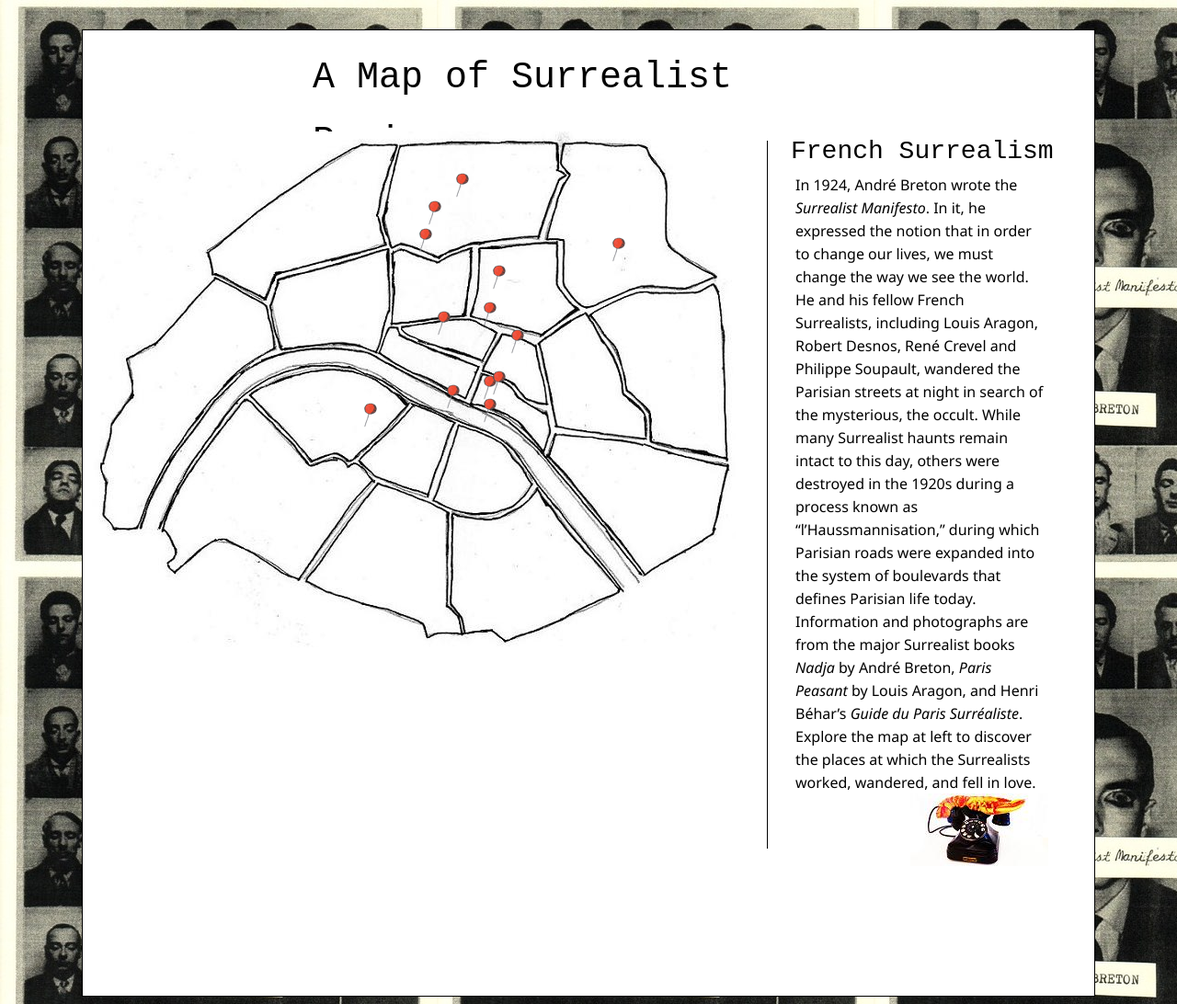
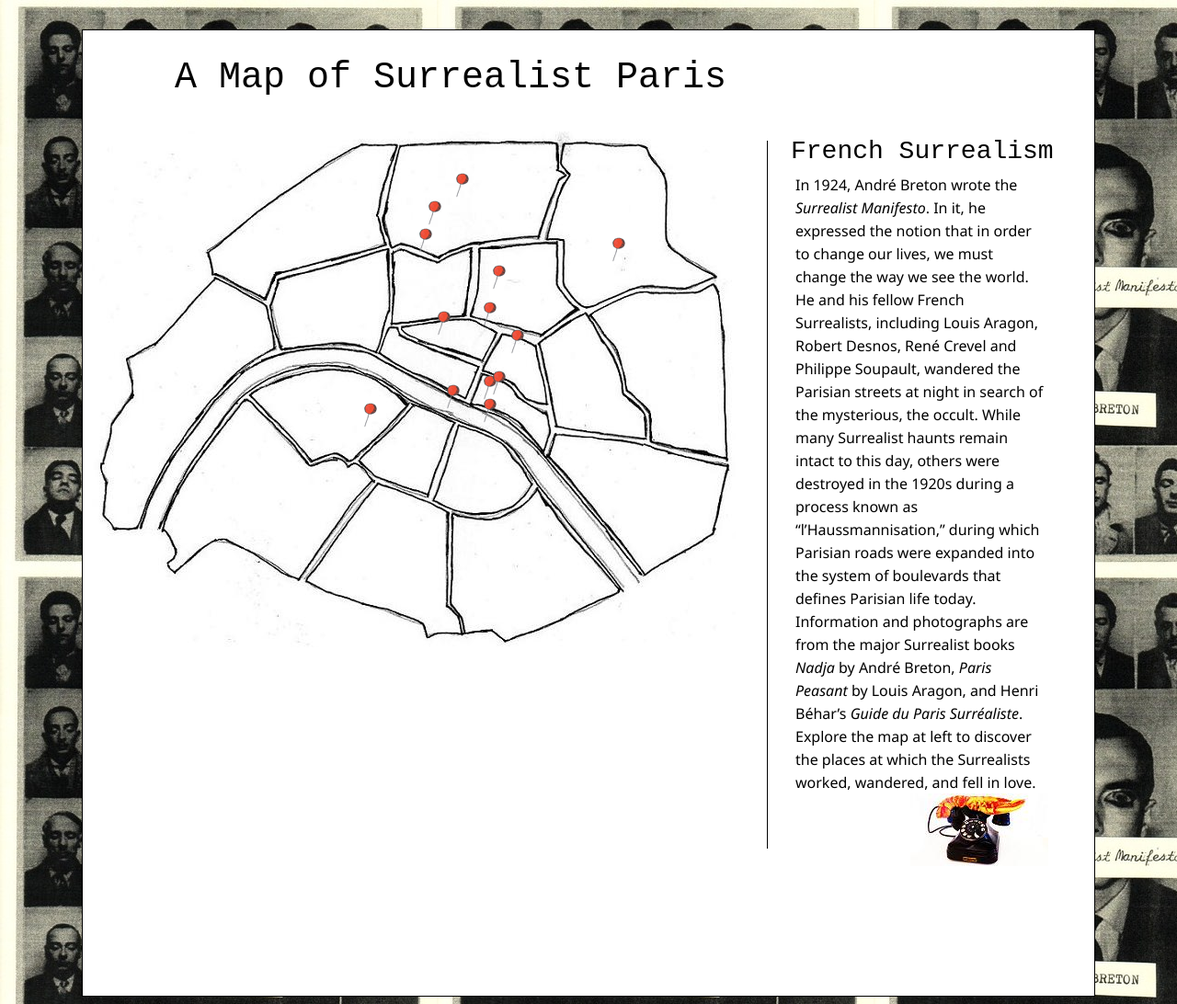
Before and after one commit to maggielove/surrealist-paris, a plain HTML site: page index.html in a window 1280 px wide. Shown: the whole page at 92% size. Drawn offline with Linux system fonts and the light colour scheme; a web font is replaced by a local one.

Commit message:
fixed main header alignment

```diff
--- a/css/Site.css
+++ b/css/Site.css
@@ -18,9 +18,8 @@
 
 #title {
 	position: absolute;
-	left: 250px;
-	right: 200px;
-	width: 600px;
+	left: 100px;
+	width: 800px;
 	top:-10px;
 	}
 
--- a/index.html
+++ b/index.html
@@ -309,7 +309,7 @@
 
 				<link href='http://fonts.googleapis.com/css?family=Coustard' rel='stylesheet' type='text/css'>
 
-				<title>A Map of Surrealist Paris (Home)</title>
+				<title>A Map of Surrealist Paris | Home </title>
 
 				<link type="text/css" rel="stylesheet" href="css/Site.css">
 
```
